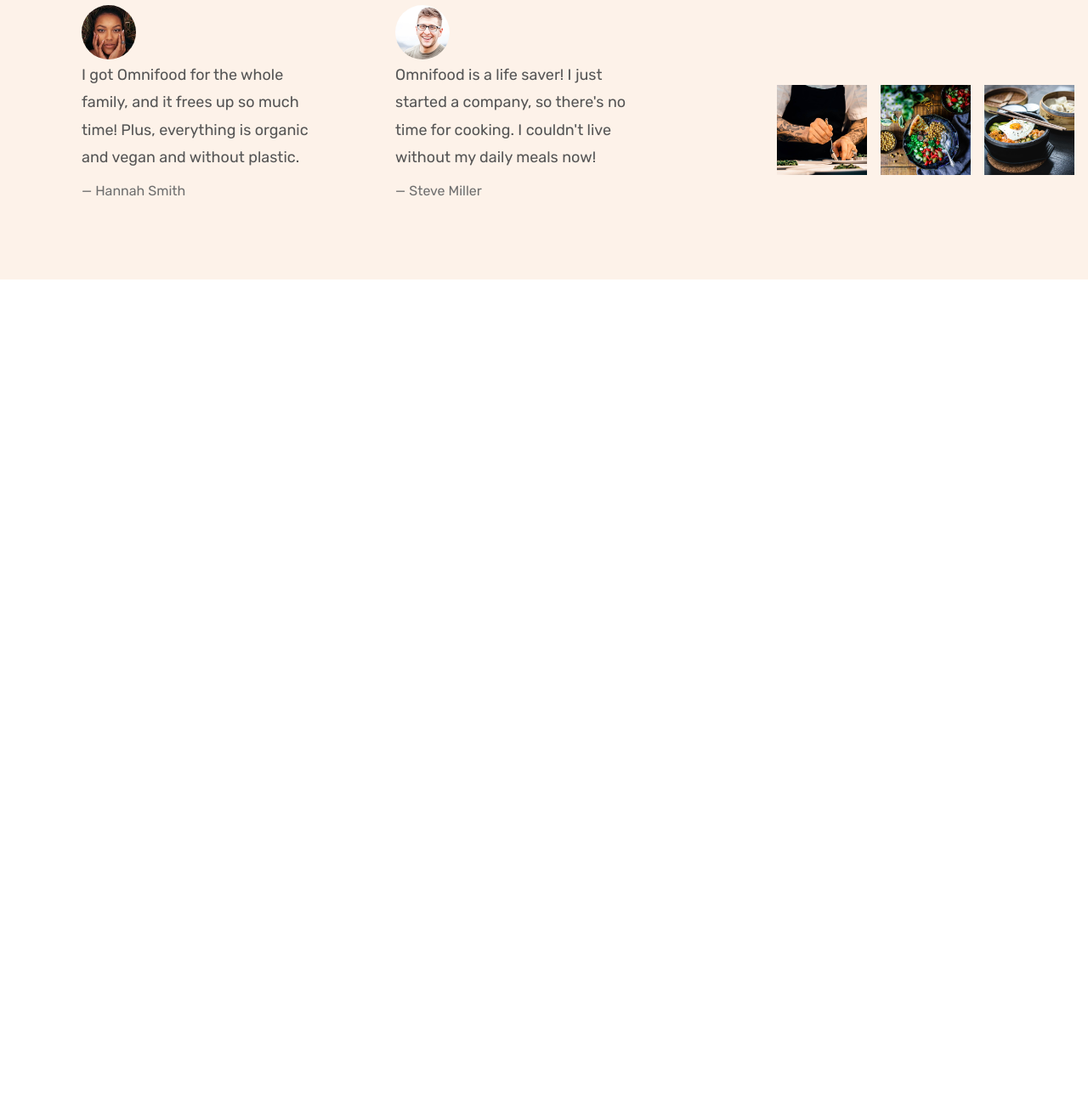
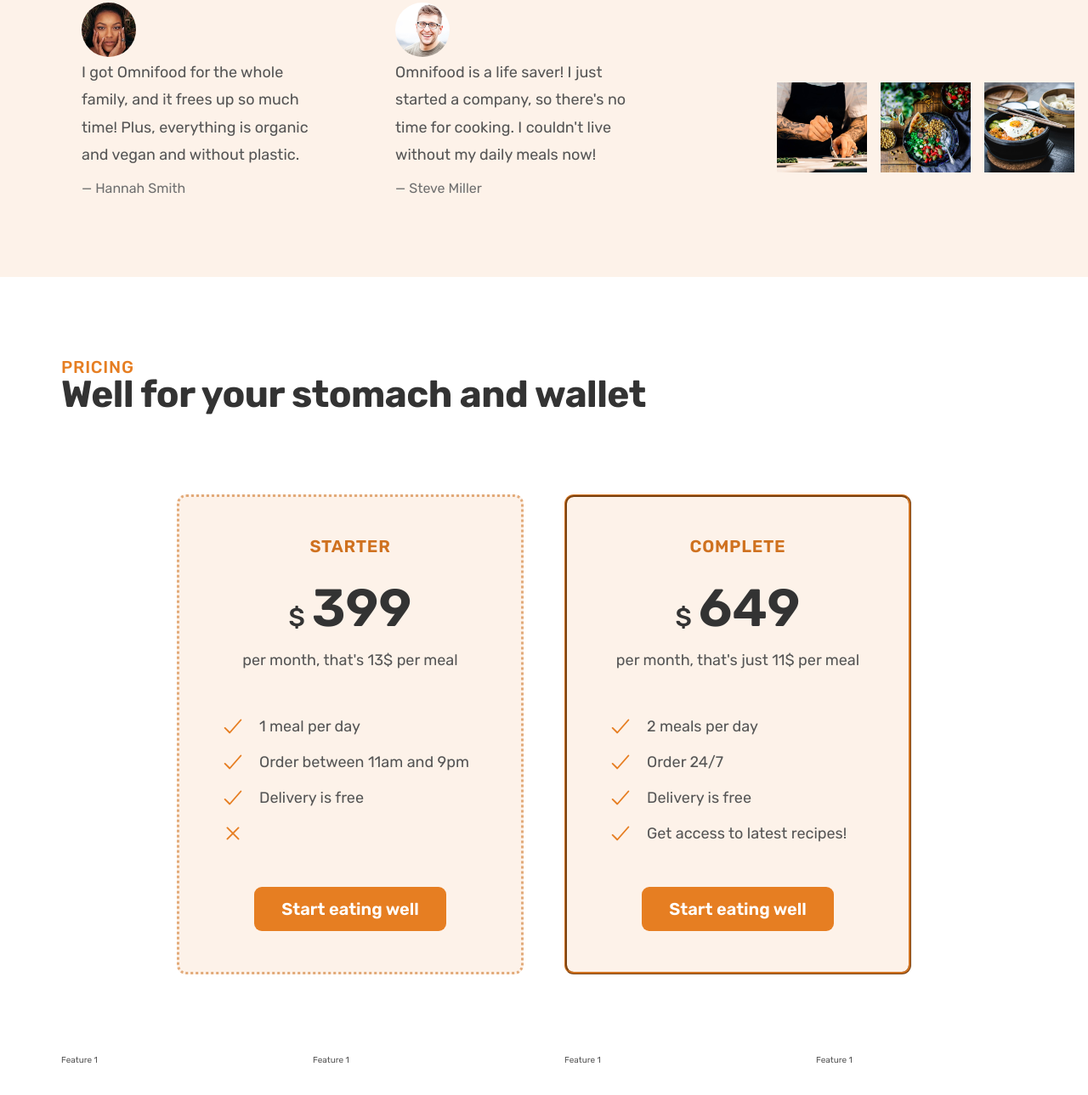
Before and after one commit to Serpentarius13/omnifood, a plain HTML site: page index.html in a window 1280 px wide. Shown: the part 4115-5404 px from the top of the page at 85% size. Before the commit the page ends 4444 px from the top, so only its background shows below. Drawn offline with nearby package versions, Linux system fonts and the light colour scheme.

Commit message:
pricing done

```diff
--- a/general.css
+++ b/general.css
@@ -49,6 +49,8 @@ Small: 0.75px
 
 - Grey:
 
+#6f6f6f - lightest on #fdf2e9
+
  #555
  #333
 
@@ -75,6 +77,10 @@ Default: 9px
 
 .margin-bottom-md {
     margin-bottom: 3.2rem !important;
+}
+
+.margin-bottom-lg {
+    margin-bottom: 9.6rem !important;
 }
 
 .center-text {
@@ -233,3 +239,28 @@ body {
     border-radius: 100px;
     font-weight: 600;
 }
+
+/***********************/
+/* Lists                */
+/***********************/
+
+
+.list {
+    list-style: none;
+    display: flex;
+    flex-direction: column;
+    gap: 1.2rem;
+}
+
+.list-item {
+    font-size: 1.8rem;
+    display: flex;
+    align-items: center;
+    gap: 1.6rem;
+}
+
+.list-icon {
+    width: 3rem;
+    height: 3rem;
+    color: #e67e22;
+}
--- a/index.html
+++ b/index.html
@@ -288,7 +288,7 @@
           </div>
         </div>
         <div class="container all-recipes">
-          <a href="#" class="link"> See all recipes &rarr;</a>
+          <ga href="#" class="link"> See all recipes &rarr;</ga>
         </div>
       </section>
 
@@ -431,6 +431,87 @@
         </div>
         </div>
       </section>
+
+      <!-- PRICING AND FEATURES -->
+
+      <!-- PRICING -->
+
+      <section class="section-pricing">
+        <div class="container">
+
+        <span class="subheading"> Pricing </span>
+          <h2 class="heading-secondary"> Well for your stomach and wallet </h2>
+        </div>
+
+        <div class="container grid grid--2-cols">
+          <div class="pricing-plan pricing-plan--starter">
+            <header class="plan-header">
+            <p class="plan-name"> Starter </p>
+            <p class="plan-price"><span>$</span>399</p>
+            <p class="plan-text">per month, that's 13$ per meal</p>
+          </header>
+
+            <ul class="list">
+
+            <li class="list-item">
+              <ion-icon class="list-icon" name="checkmark-outline"></ion-icon>
+              <span> 1 meal per day </span>
+            </li>
+            <li class="list-item">
+              <ion-icon class="list-icon" name="checkmark-outline"></ion-icon>
+              <span> Order between 11am and 9pm </span>
+            </li>
+            <li class="list-item">
+              <ion-icon class="list-icon" name="checkmark-outline"></ion-icon>
+              <span> Delivery is free </span>
+            </li>
+            <li class="list-item">
+              <ion-icon class="list-icon" name="close-outline"></ion-icon>
+              <span> </span>
+            </li>
+          </ul>
+          <div class="plan-sign-up">
+          <a href="#" class="btn btn--full"> Start eating well </a>
+        </div>
+          </div>
+          <div class="pricing-plan pricing-plan--complete">
+            <header class="plan-header">
+            <p class="plan-name"> Complete </p>
+            <p class="plan-price"><span>$</span>649</p>
+            <p class="plan-text">per month, that's just 11$ per meal</p>
+          </header>
+            <ul class="list">
+
+            <li class="list-item">
+              <ion-icon class="list-icon" name="checkmark-outline"></ion-icon>
+              <span> 2 meals per day </span>
+            </li>
+            <li class="list-item">
+              <ion-icon class="list-icon" name="checkmark-outline"></ion-icon>
+              <span> Order 24/7 </span>
+            </li>
+            <li class="list-item">
+              <ion-icon class="list-icon" name="checkmark-outline"></ion-icon>
+              <span> Delivery is free </span>
+            </li>
+            <li class="list-item">
+              <ion-icon class="list-icon" name="checkmark-outline"></ion-icon>
+              <span> Get access to latest recipes! </span>
+            </li>
+          </ul>
+          <div class="plan-sign-up">
+          <a href="#" class="btn btn--full"> Start eating well </a>
+        </div>
+          </div>
+        </div>
+      </section>
+
+      <div class="container grid grid--4-cols margin-bottom-lg">
+        <div class="feature"> Feature 1 </div>
+        <div class="feature"> Feature 1 </div>
+        <div class="feature"> Feature 1 </div>
+        <div class="feature"> Feature 1 </div>
+      </div>
     </main>
 
     <!-- ionicon -->
--- a/styles.css
+++ b/styles.css
@@ -331,26 +331,6 @@ strong {
     font-weight: 500;
 }
 
-.list {
-    list-style: none;
-    display: flex;
-    flex-direction: column;
-    gap: 1.2rem;
-}
-
-.list-item {
-    font-size: 1.8rem;
-    display: flex;
-    align-items: center;
-    gap: 1.6rem;
-}
-
-.list-icon {
-    width: 3rem;
-    height: 3rem;
-    color: #e67e22;
-}
-
 .all-recipes {
     text-align: center;
     font-size: 1.8rem;
@@ -416,3 +396,67 @@ strong {
 .gallery-item img:hover{
   transform: scale(1.4);
 }
+
+/***********************/
+/* Pricing & features  */
+/***********************/
+
+.section-pricing {
+  padding: 9.6rem 0;
+}
+
+.pricing-plan {
+  background-color: #fdf2e9;
+  border-radius: 11px;
+  padding: 4.8rem;
+  width: 75%;
+}
+
+.pricing-plan:first-child {
+  justify-self: end;
+}
+
+.plan-header {
+  text-align: center;
+  margin-bottom: 4.8rem;
+}
+
+.plan-name {
+  color: #cf711f;
+  font-weight: 600;
+  font-size: 2rem;
+  text-transform: uppercase;
+  letter-spacing: 0.75px;
+  margin-bottom: 3.2rem;
+}
+
+.plan-price {
+  font-size: 6.2rem;
+  font-weight: 600;
+  color: #333;
+  margin-bottom: 1.6rem;
+}
+
+.plan-price span {
+  font-size: 3rem;
+  font-weight: 500;
+  margin-right: 0.8rem;
+}
+
+.plan-text {
+  font-size: 1.8rem;
+  line-height: 1.6;
+}
+
+.plan-sign-up {
+  text-align: center;
+  margin-top: 4.8rem;
+}
+
+.pricing-plan--starter {
+  border: 3px dotted #e2aa79;
+}
+
+.pricing-plan--complete {
+  border: 3px ridge #cf711f;
+}
```
